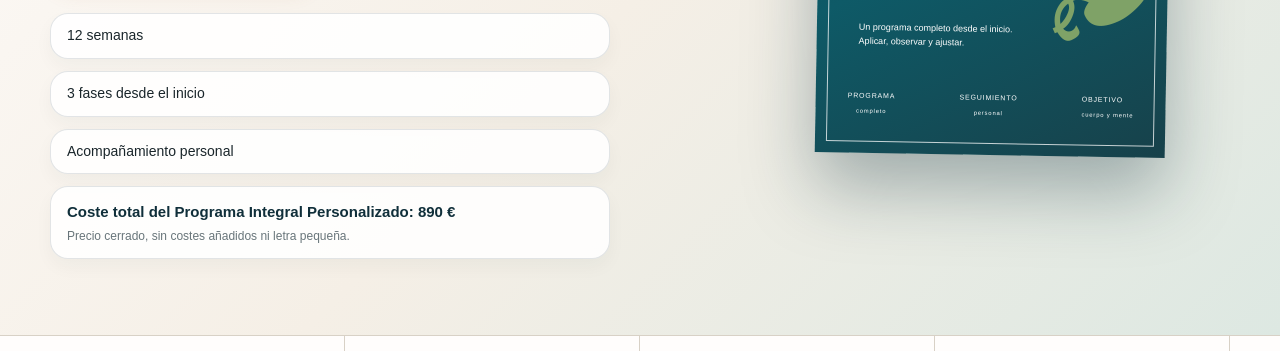
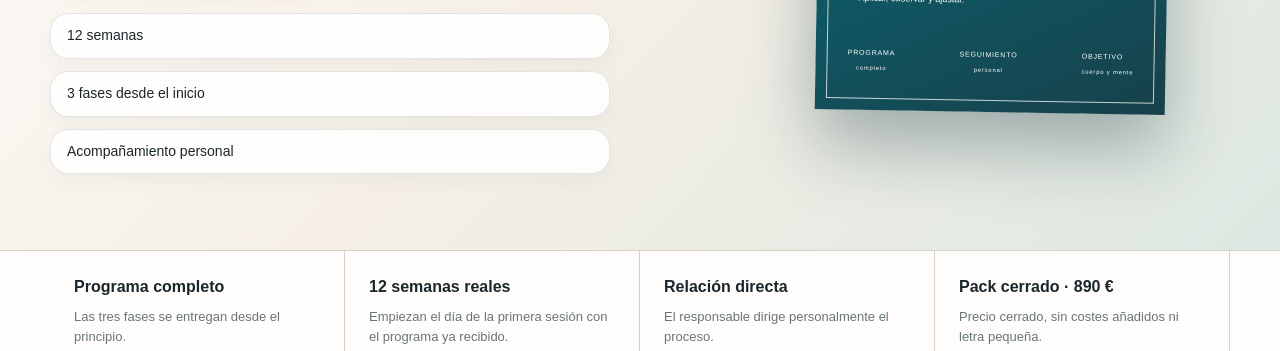
Before and after one commit to FASE50/fase-web, a plain HTML site: page index.html in a window 1280 px wide. Shown: the part 592-943 px from the top of the page. Drawn offline with Linux system fonts and the light colour scheme.

Commit message:
actualizada web

```diff
--- a/index.html
+++ b/index.html
@@ -18,7 +18,7 @@
 <h1>Te queda mucho por hacer.</h1>
 <p class="lead"><strong>FASE50 · Programa Integral Personalizado 12</strong> es un proceso de 12 semanas para trabajar fitness físico, alimentación y hábitos, descanso y organización, con acompañamiento integral de alto rendimiento orientado al objetivo definido.</p>
 <div class="actions"><a class="btn" href="#contacto">Solicitar conversación inicial</a><a class="link" href="#metodo">Ver cómo funciona →</a></div>
-<div class="signals"><span>12 semanas</span><span>3 fases desde el inicio</span><span>Acompañamiento personal</span><span class="signal-price"><strong>Coste total del Programa Integral Personalizado: 890 €</strong><small>Precio cerrado, sin costes añadidos ni letra pequeña.</small></span></div></div>
+<div class="signals"><span>12 semanas</span><span>3 fases desde el inicio</span><span>Acompañamiento personal</span></div></div>
 <div class="mock-wrap"><div class="seal">12 SEMANAS<br>3 FASES<br>DESDE EL INICIO</div>
 <div class="report-cover"><div class="frame">
 <div class="cover-title">FASE50</div><div class="cover-line"></div><div class="cover-name">PROGRAMA<br>INTEGRAL<br>PERSONALIZADO <span class="cover-number">12</span></div><div class="cover-distinction">FITNESS CUERPO Y MENTE</div>
@@ -31,7 +31,7 @@
 <div><b>Programa completo</b><span>Las tres fases se entregan desde el principio.</span></div>
 <div><b>12 semanas reales</b><span>Empiezan el día de la primera sesión con el programa ya recibido.</span></div>
 <div><b>Relación directa</b><span>El responsable dirige personalmente el proceso.</span></div>
-<div><b>Pack cerrado · 890 €</b><span>Pago mediante tarjeta o PayPal.</span></div>
+<div><b>Pack cerrado · 890 €</b><span>Precio cerrado, sin costes añadidos ni letra pequeña.</span><span>Pago mediante tarjeta o PayPal.</span></div>
 </div></section>
 
 <section class="section" id="para-quien"><div class="wrap two">
```
